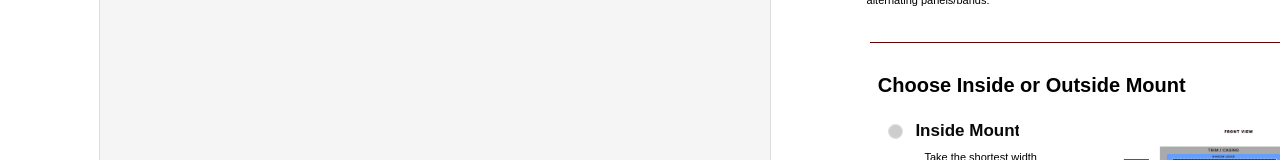
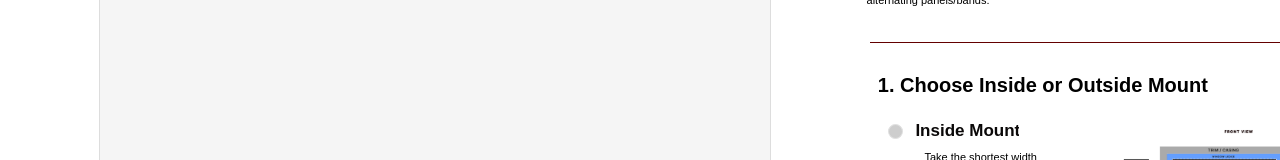
Before and after one commit to deodagee/economyblindsandshades, a Next.js app: page /components/pages/zebrablinds in a window 1280 px wide. Shown: the part 226-386 px from the top of the page. Built offline with nearby package versions, Linux system fonts and the light colour scheme.

Commit message:
Update zebrablinds.js

```diff
--- a/pages/components/pages/zebrablinds.js
+++ b/pages/components/pages/zebrablinds.js
@@ -265,7 +265,7 @@ function ZebraBlinds() {
 
                         <div className={styles.select_mount_group}>
                             <div className={styles.choose_inside_or_outside_mount}>
-                                Choose Inside or Outside Mount
+                                1. Choose Inside or Outside Mount
                             </div>
                             <div className={styles.inside_mount}>Inside Mount</div>
                             <Image alt="image" width={400} height={400} className={styles.outsidemount_1} src="/OutsideMount.png" />
@@ -518,7 +518,7 @@ function ZebraBlinds() {
 
                                 <div className={styles.select_color}>Select Color</div>
 
-                                <div className={styles.select_material}>Select Material</div>
+                                <div className={styles.select_material}>2. Select Material</div>
 
 
                                 <div className={styles.materials_list}>
@@ -619,7 +619,7 @@ function ZebraBlinds() {
 
                                 <Image alt="image" width={100} height={100} className={styles.lift_typeicon1} src="/lifttypeicon.png" />
 
-                                <div className={styles.add_lift_feature}>Add Lift Feature</div>
+                                <div className={styles.add_lift_feature}>3. Add Lift Feature</div>
                                 <div
                                     className={`${styles.wand_ellipse} ${active_wand_cordlift_motorized === 1 ? styles.active_wand_cordlift_motorized : ''}`}
                                     onClick={() => handleEllipseClick2(1)}
@@ -693,7 +693,7 @@ function ZebraBlinds() {
 
 
                                 <div className={styles.select_head_rail}>Select Head Rail And Bottom Rail</div>
-                                <div className={styles.select_cassette_head_rail}>Select Head Rail</div>
+                                <div className={styles.select_cassette_head_rail}>4. Select Head Rail</div>
 
                                 <div
                                     className={`${styles.select_cassette_ellipse1} ${active_cassette_round1 === 1 ? styles.active_cassette_round1 : ''}`}
```
